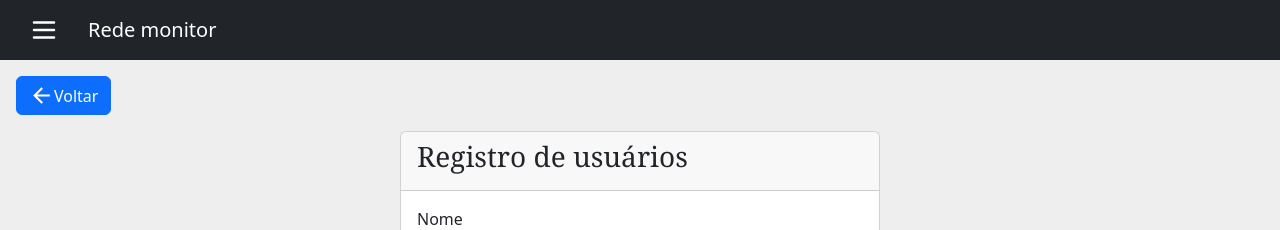
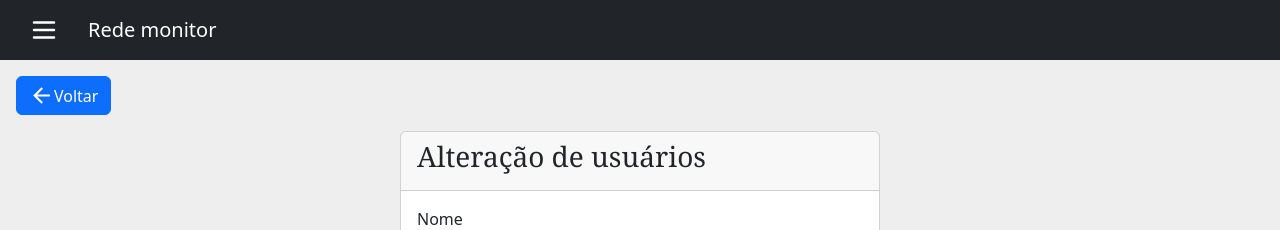
Before and after one commit to italolab/italomonitor, a React (Vite) app in the folder frontend-app/: page /update-usuario/1 in a window 1280 px wide. Shown: the top 230 px of the page. Built offline with nearby package versions, Linux system fonts and the light colour scheme; no server answers.

Commit message:
style(UpdateUsuario.tsx): Alterando o Título de Alteração de Usuários

```diff
--- a/frontend-app/src/pages/usuarios/UpdateUsuario.tsx
+++ b/frontend-app/src/pages/usuarios/UpdateUsuario.tsx
@@ -71,7 +71,7 @@ function UpdateUsuario() {
             <div className="d-flex justify-content-center mt-3">
                 <Card className="mx-auto" style={{width: '30em'}}>
                     <Card.Header>
-                        <h3>Registro de usuários</h3>
+                        <h3>Alteração de usuários</h3>
                     </Card.Header>
                     <Card.Body>
                         <Form>
```
